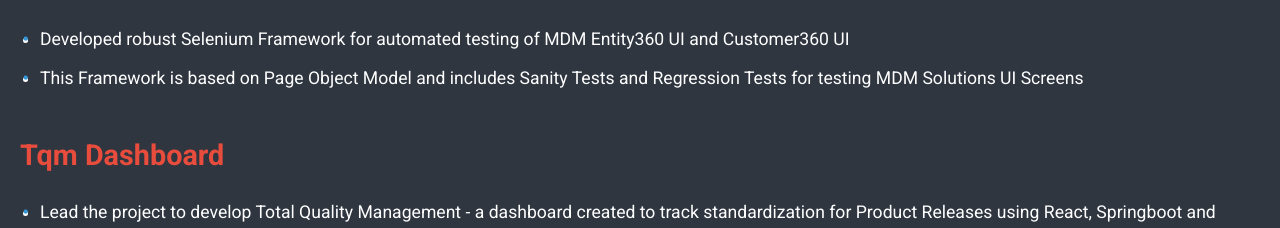
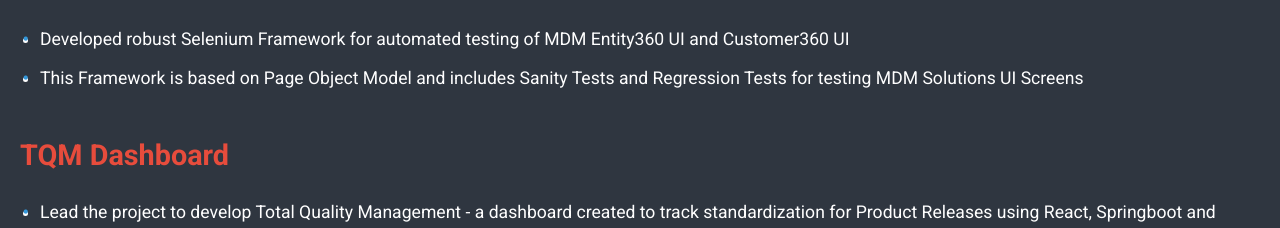
Before and after one commit to sahilsoni960/Portfolio, a React (Vite) app: page / in a window 1280 px wide. Shown: the part 3125-3353 px from the top of the page. Built offline with nearby package versions, Linux system fonts and the light colour scheme.

Commit message:
Refactor: Update project names to consistent casing

```diff
--- a/index.html
+++ b/index.html
@@ -4,7 +4,7 @@
     <meta charset="UTF-8" />
     <link rel="icon" type="image/svg+xml" href="./vite.svg" />
     <meta name="viewport" content="width=device-width, initial-scale=1.0" />
-    <title>My React Portfolio</title>
+    <title>Sahil Soni</title>
     <link rel="stylesheet" href="https://cdnjs.cloudflare.com/ajax/libs/font-awesome/6.0.0-beta3/css/all.min.css" />
   </head>
   <body>
--- a/src/sections/Projects.jsx
+++ b/src/sections/Projects.jsx
@@ -16,7 +16,7 @@
         <li>Developed robust Selenium Framework for automated testing of MDM Entity360 UI and Customer360 UI</li>
         <li>This Framework is based on Page Object Model and includes Sanity Tests and Regression Tests for testing MDM Solutions UI Screens</li>
       </ul>
-      <h3>Tqm Dashboard</h3>
+      <h3>TQM Dashboard</h3>
       <ul>
         <li>Lead the project to develop Total Quality Management - a dashboard created to track standardization for Product Releases using React, Springboot and MongoDB</li>
         <li>The Dashboard allows to score different phases of release like Planning, Execution and Delivery, while ensuring Quality Assurance by tracking the quality of different Releases</li>
```
Also changed, not shown: 1 other file (tests, documents, lock files or other folders).
